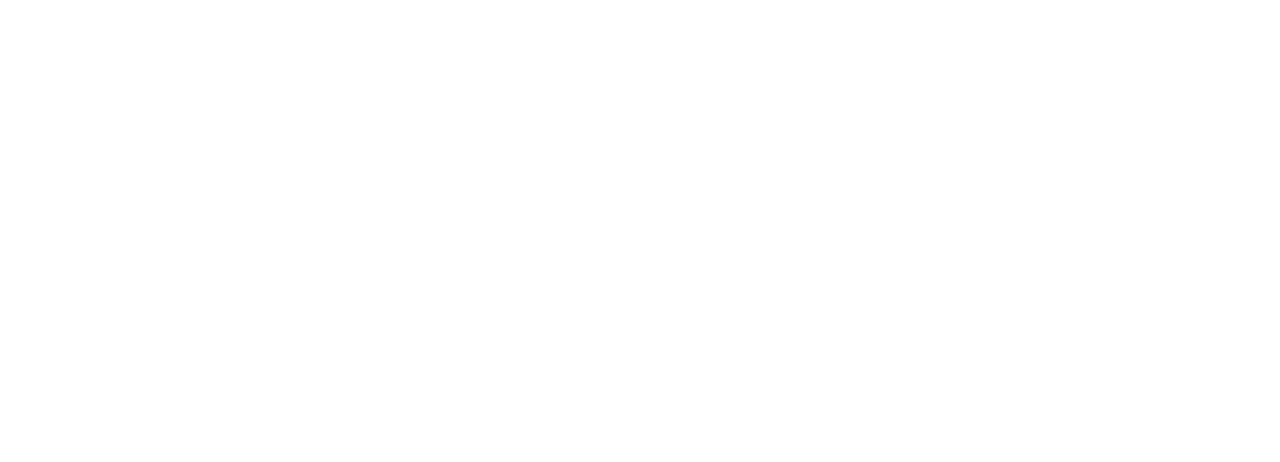
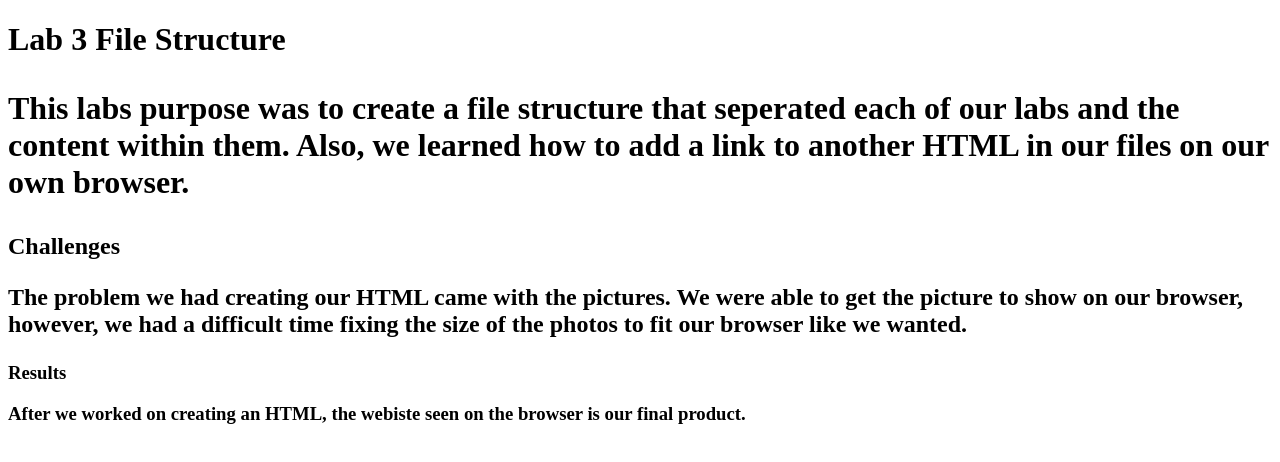
Before and after one commit to ArthurSoto/cst251, a plain HTML site: page lab3/index.html in a window 1280 px wide. Drawn offline with Linux system fonts and the light colour scheme.

```diff
--- a/lab3/index.html
+++ b/lab3/index.html
@@ -6,6 +6,11 @@
 	<link rel="stylesheet" type="text/css" href="css/lab.css">
 </head>
 <body>
-
+	<h1>Lab 3 File Structure</h>
+	<p>This labs purpose was to create a file structure that seperated each of our labs and the content within them. Also, we learned how to add a link to another HTML in our files on our own browser.</p>
+  <h2>Challenges</h>
+	<p>The problem we had creating our HTML came with the pictures. We were able to get the picture to show on our browser, however, we had a difficult time fixing the size of the photos to fit  our browser like we wanted.</p>
+	<h3>Results</h>
+	<p>After we worked on creating an HTML, the webiste seen on the browser is our final product.</p>
 </body>
 </html>
```
